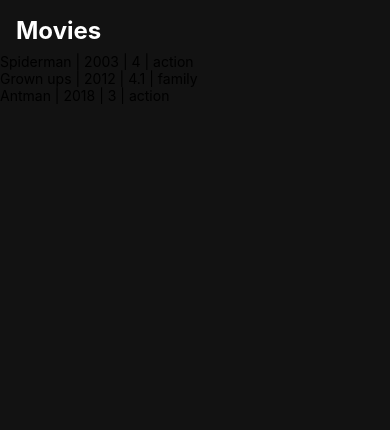
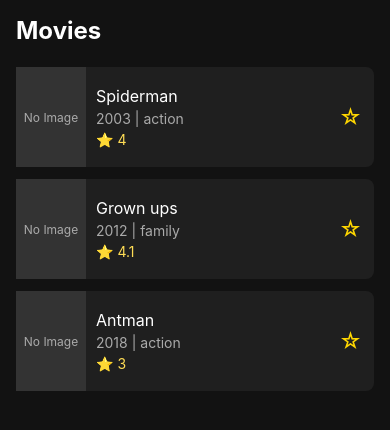
Before and after one commit to omermor26/OmersMovieApp, a React Native app: screen / in a window 390 px wide. Shown: the top 430 px of the page. Built offline with nearby package versions, Linux system fonts and the light colour scheme.

Commit message:
added movie item to handle each movie present, added some design for the needed data.

```diff
--- a/App.js
+++ b/App.js
@@ -1,7 +1,7 @@
 import { StatusBar } from 'expo-status-bar';
 import { StyleSheet, Text, View } from 'react-native';
 import React from 'react';
-import MovieListScreen from './MovieListScreen';
+import MovieListScreen from './src/screens/MovieListScreen';
 
 export default function App() {
   return (
--- /dev/null
+++ b/src/components/MovieItem.js
@@ -0,0 +1,74 @@
+import React from 'react';
+import { View, Text, StyleSheet, Image, TouchableOpacity } from 'react-native';
+
+export default function MovieItem({ movie, isFavorite, onPress }) {
+    return (
+        <TouchableOpacity style={styles.container} onPress={onPress}>
+            {movie.imageUrl ?  (
+                <Image source={{uri: movie.imageUrl}} style={styles.imagePoster} />
+            ) : (
+                <View style={[styles.imagePoster, styles.posterPlaceholder]}>
+                    <Text style={styles.posterPlaceholderText}>No Image</Text>
+                </View>
+            )}
+
+            <View style={styles.infoContainer}>
+                <Text style={styles.title} numberOfLines={2}>{movie.name}</Text>
+                <Text style={styles.yearCategory}>{movie.year} | {movie.category}</Text>
+                <Text style={styles.stars}>⭐ {movie.stars}</Text>
+            </View>
+            <TouchableOpacity onPress={""} style={styles.starContainer}>
+                <Text style={styles.star}>{isFavorite ? '★' : '☆'}</Text>
+            </TouchableOpacity>
+        </TouchableOpacity>
+    );
+}
+
+const styles = StyleSheet.create({
+    container: {
+        flexDirection: 'row',
+        backgroundColor: '#1f1f1f',
+        marginHorizontal: 16,
+        marginVertical: 6,
+        borderRadius: 8,
+        alignItems: 'center',
+      },
+      imagePoster: {
+        width: 70,
+        height: 100,
+      },
+      posterPlaceholder: {
+        justifyContent: 'center',
+        alignItems: 'center',
+        backgroundColor: '#333333',
+      },
+      posterPlaceholderText: {
+        color: '#aaaaaa',
+        fontSize: 12,
+      },
+      infoContainer: {
+        flex: 1,
+        paddingHorizontal: 10,
+        paddingVertical: 8,
+      },
+      title: {
+        color: '#ffffff',
+        fontSize: 16,
+        marginBottom: 4,
+      },
+      yearCategory: {
+        color: '#aaaaaa',
+        fontSize: 14,
+      },
+      stars: {
+        color: '#ffdd55',
+        marginTop: 4,
+      },
+      starContainer: {
+        paddingHorizontal: 12,
+      },
+      star: {
+        fontSize: 22,
+        color: '#ffd700',
+      },
+})
--- a/MovieListScreen.js
+++ b/src/screens/MovieListScreen.js
@@ -1,5 +1,6 @@
 import React from "react";
 import { View, Text, StyleSheet, FlatList } from 'react-native';
+import MovieItem from "../components/MovieItem";
 
 const EXAMPLE_MOVIES = [
     {
@@ -8,6 +9,7 @@ const EXAMPLE_MOVIES = [
         stars: '4',
         year: '2003',
         category: 'action',
+        imageUrl: "",
     },
     {
         id: 2,
@@ -15,6 +17,7 @@ const EXAMPLE_MOVIES = [
         stars: '4.1',
         year: '2012',
         category: 'family',
+        imageUrl: "",
     },
     {
         id: 3,
@@ -22,6 +25,7 @@ const EXAMPLE_MOVIES = [
         stars: '3',
         year: '2018',
         category: 'action',
+        imageUrl: "",
     },
 ];
 
@@ -32,8 +36,9 @@ export default function MovieListScreen() {
             <FlatList
                 data={EXAMPLE_MOVIES}
                 keyExtractor={(item) => item.id}
+                contentContainerStyle={{paddingVertical: 8 }}
                 renderItem={({item}) => (
-                    <Text>{item.name} | {item.year} | {item.stars} | {item.category}</Text>
+                    <MovieItem movie={item} isFavorite={false} onPress={() => {}}/>
                 )}
             />
         </View>
```
